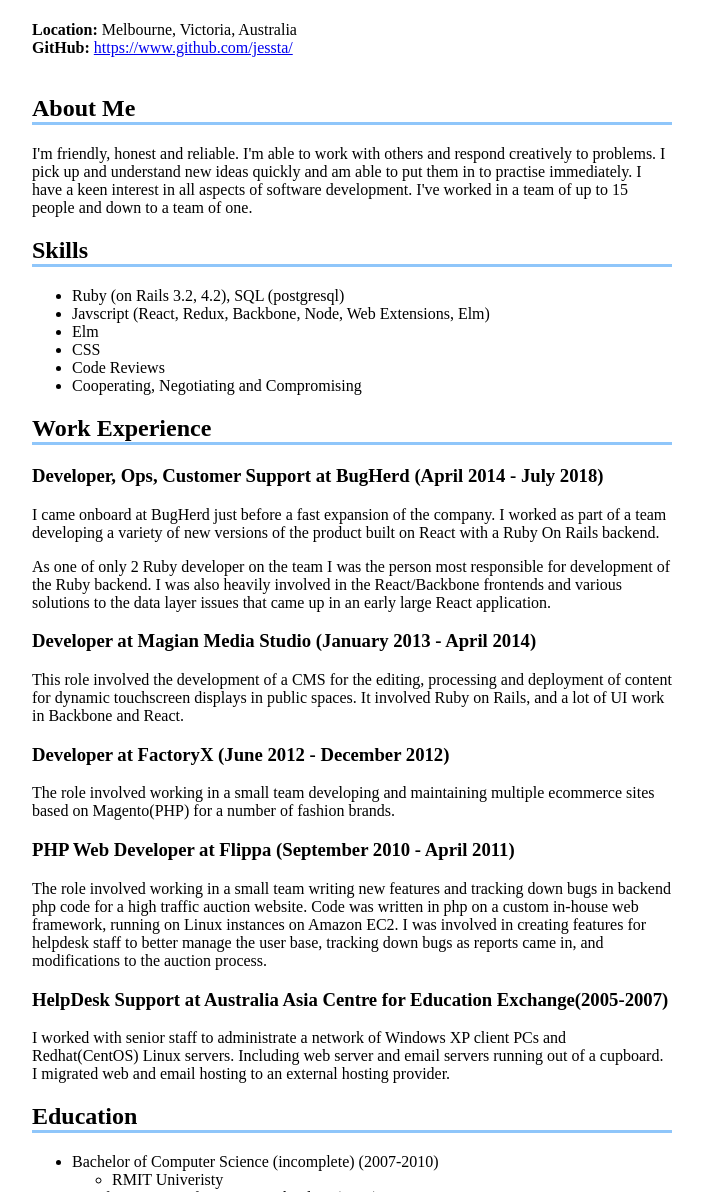
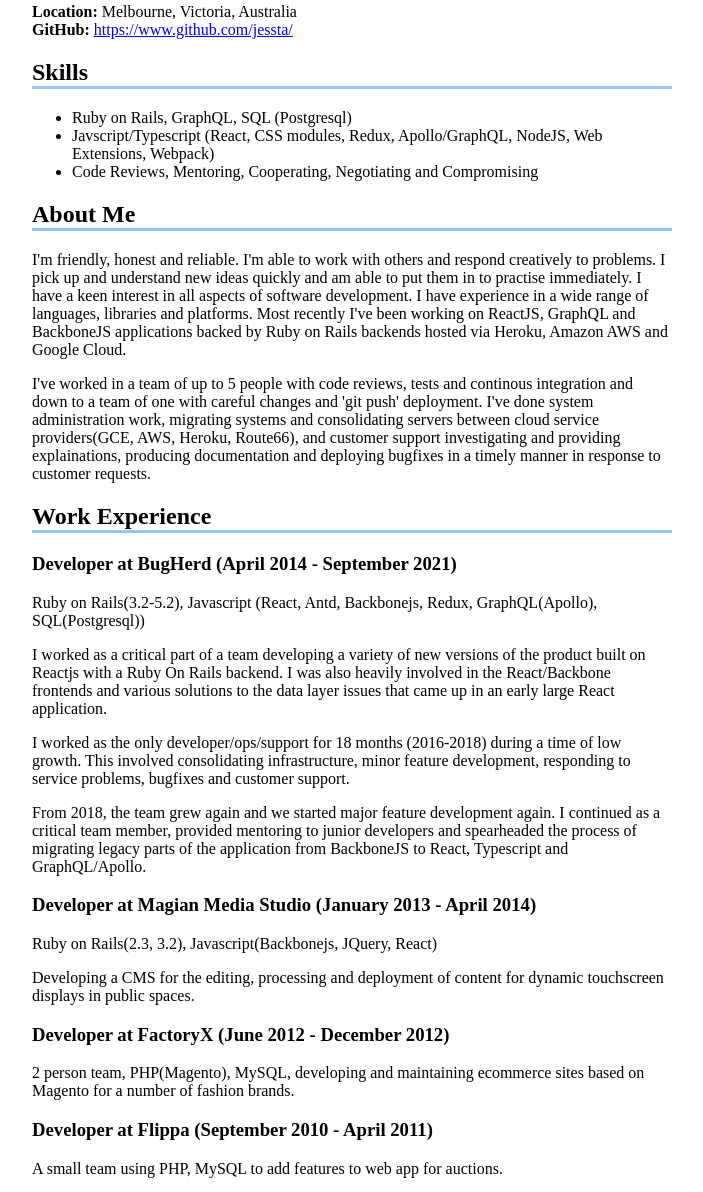
Before and after one commit to jessta/jessta.github.io, a plain HTML site: page index.html in a window 1280 px wide. Shown: the part 63-1255 px from the top of the page, without its empty margins (288-991 px from the left). Drawn offline with Linux system fonts and the light colour scheme.

Commit message:
update for 2022

```diff
--- a/index.html
+++ b/index.html
@@ -2,66 +2,85 @@
 <head>
 	<title>Jesse McNelis - Résumé</title>
 	<style>
-		h2{border-bottom: 3px solid rgb(143, 198, 250)}
-		body{width:50%;margin-left:25%; margin-right:25%}
+		h2 {
+			border-bottom: 3px solid rgb(143, 198, 250);
+		}
+
+		body {
+			width:50%;
+			margin-left:25%;
+			margin-right:25%;
+		}
 	</style>
 </head>
 <body>
-<h1>Jesse McNelis</h1><br />
+<h1>Jesse McNelis</h1>
+<p>
 <strong>Location:</strong> Melbourne, Victoria, Australia<br />
 <strong>GitHub:</strong> <a href="https://www.github.com/jessta/">https://www.github.com/jessta/</a> <br />
-<br />
-
-<h2>About Me</h2>
-<p>
-	I'm friendly, honest and reliable. I'm able to work with others and respond creatively to problems.
-	I pick up and understand new ideas quickly and am able to put them in to practise immediately. I have a keen interest in all aspects of software development.
-	I've worked in a team of up to 15 people and down to a team of one.
 </p>
 
 <h2>Skills</h2>
 <p>
 	<ul>
-        <li>Ruby (on Rails 3.2, 4.2), SQL (postgresql)</li>
-        <li>Javscript (React, Redux, Backbone, Node, Web Extensions, Elm)</li>
-        <li>Elm</li>
-        <li>CSS</li>
-        <li>Code Reviews</li>
-        <li>Cooperating, Negotiating and Compromising</li>
-    </ul>
+		<li>Ruby on Rails, GraphQL, SQL (Postgresql)</li>
+		<li>Javscript/Typescript (React, CSS modules, Redux, Apollo/GraphQL, NodeJS, Web Extensions, Webpack)</li>
+		<li>Code Reviews, Mentoring, Cooperating, Negotiating and Compromising</li>
+  </ul>
+</p>
+
+<h2>About Me</h2>
+<p>
+	I'm friendly, honest and reliable. I'm able to work with others and
+respond creatively to problems. I pick up and understand new
+ideas quickly and am able to put them in to practise immediately.
+I have a keen interest in all aspects of software development.
+I have experience in a wide range of languages, libraries and
+platforms. Most recently I've been working on ReactJS, GraphQL and
+BackboneJS applications backed by Ruby on Rails
+backends hosted via Heroku, Amazon AWS and Google Cloud.
+</p>
+<p>
+I've worked in a team of up to 5 people with code reviews, tests
+and continous integration and down to a team of one with careful
+changes and 'git push' deployment. I've done system
+administration work, migrating systems and consolidating servers
+between cloud service providers(GCE, AWS, Heroku, Route66),
+and customer support investigating and providing
+explainations, producing documentation and
+deploying bugfixes in a timely manner in response to customer requests.
 </p>
 
 <h2>Work Experience</h2>
-<h3>Developer, Ops, Customer Support at BugHerd (April 2014 - July 2018)</h3>
+<h3>Developer at BugHerd (April 2014 - September 2021)</h3>
+<p>Ruby on Rails(3.2-5.2), Javascript (React, Antd, Backbonejs, Redux, GraphQL(Apollo), SQL(Postgresql))</p>
 <p>
-    I came onboard at BugHerd just before a fast expansion of the company. I worked as part of a team developing a variety of new versions of the product built on React with a Ruby On Rails backend.
+	I worked as a critical part of a team developing a variety of new versions of the product
+	built on Reactjs with a Ruby On Rails backend. I was also heavily involved in the React/Backbone frontends and various solutions to the data layer issues that came up in an early large React application.
 </p>
 <p>
-    As one of only 2 Ruby developer on the team I was the person most responsible for development of the Ruby backend. I was also heavily involved in the React/Backbone frontends and various solutions to the data layer issues that came up in an early large React application.
+	I worked as the only developer/ops/support for 18 months (2016-2018) during a time of
+	low growth. This involved consolidating infrastructure, minor feature development, responding to service problems, bugfixes and customer support.
 </p>
+<p>
+	From 2018, the team grew again and we started major feature development again.
+	I continued as a critical team member, provided mentoring to junior developers and spearheaded the process of migrating legacy parts of the application from BackboneJS to React, Typescript and GraphQL/Apollo.
+</p>
+
 <h3>Developer at Magian Media Studio (January 2013 - April 2014)</h3>
 <p>
-  This role involved the development of a CMS for the editing, processing and deployment of content for dynamic touchscreen displays in public spaces.
-  It involved Ruby on Rails, and a lot of UI work in Backbone and React.
+	Ruby on Rails(2.3, 3.2), Javascript(Backbonejs, JQuery, React)
+	<p>Developing a CMS for the editing, processing and deployment of content for dynamic touchscreen displays in public spaces.</p>
 </p>
+
 <h3>Developer at FactoryX (June 2012 - December 2012)</h3>
 <p>
-	The role involved working in a small team developing and
-	maintaining multiple ecommerce sites based on Magento(PHP) for a number of fashion brands.
-</p>
-<h3>PHP Web Developer at Flippa (September 2010 - April 2011)</h3>
-<p>
-	The role involved working in a small team writing new features and tracking down bugs in backend php code for a high traffic
-	auction website. Code was written in php on a custom in-house web framework, running on Linux instances on Amazon EC2.
-	I was involved in creating features for helpdesk staff to better manage the user base, tracking down bugs as reports
-	came in, and modifications to the auction process.
+	2 person team, PHP(Magento), MySQL, developing and maintaining ecommerce sites based on Magento for a number of fashion brands.
 </p>
 
-<h3>HelpDesk Support at Australia Asia Centre for Education Exchange(2005-2007)</h3>
+<h3>Developer at Flippa (September 2010 - April 2011)</h3>
 <p>
-	I worked with senior staff to administrate a network of Windows XP client PCs and
-	Redhat(CentOS) Linux servers. Including web server and email servers running out of a cupboard.
-	I migrated web and email hosting to an external hosting provider.
+	A small team using PHP, MySQL to add features to web app for auctions.
 </p>
 
 <h2>Education</h2>
@@ -77,7 +96,8 @@
 
 <h2>Other Interests</h2>
 <p>
-In my lesuire time I enjoy cycling, brunch, walking, gardening, rocket league, and discussions about urban planning.
+In my lesuire time I enjoy cycling, brunch, walking, gardening, rocket league, and discussions about urban planning and public transport.<br>
+Currently growing a nice crop of cherry tomatoes.
 </p>
 </body>
 </html>
```
